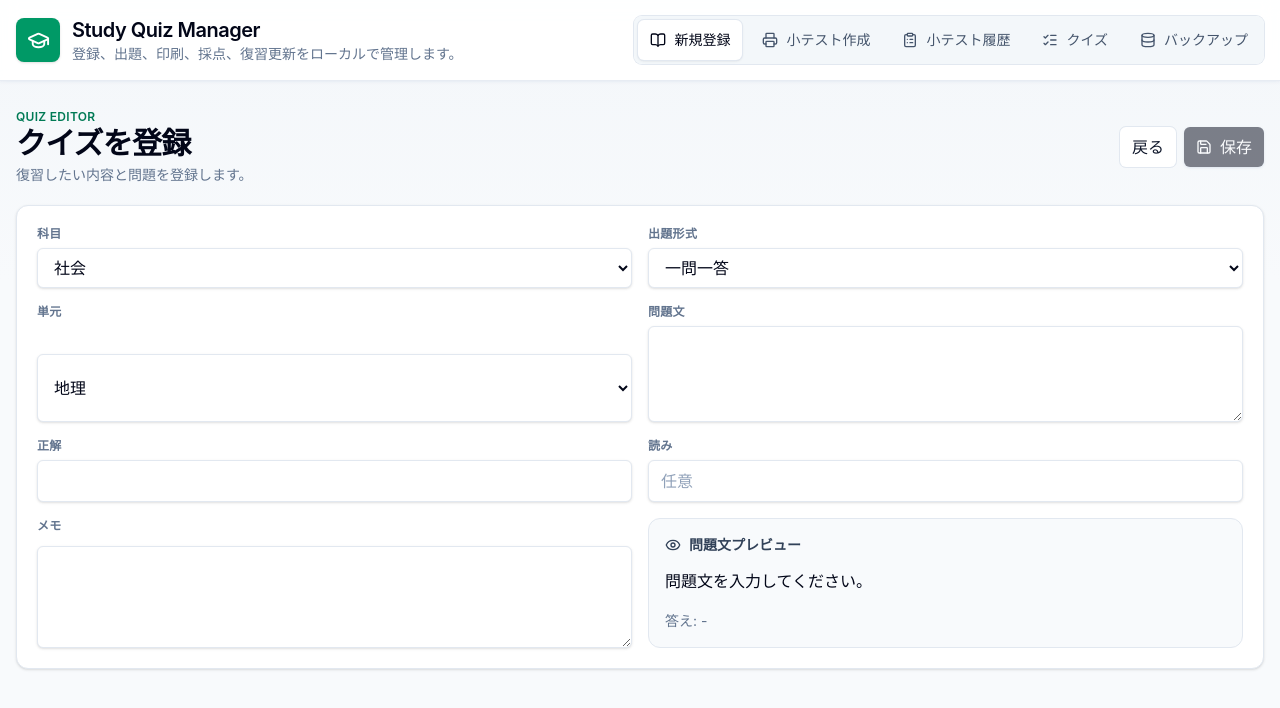
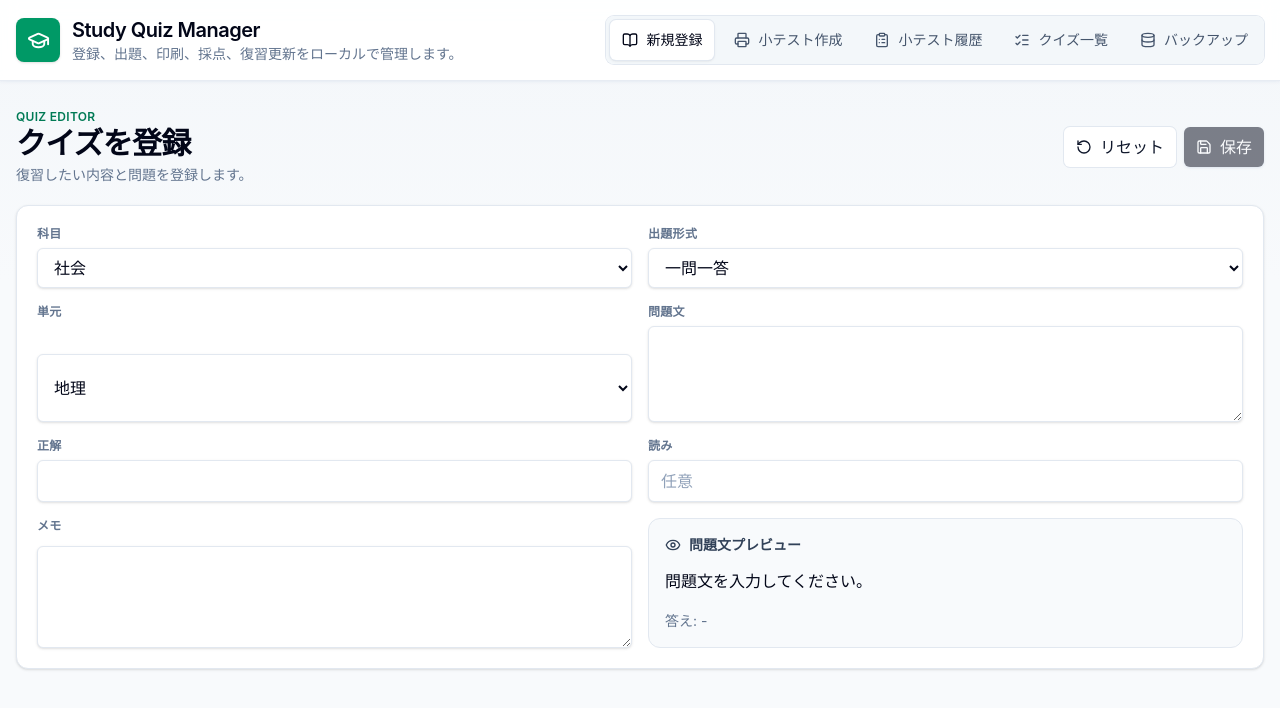
Before and after one commit to jeanbiego/study-quiz-manager, a React (Vite) app: page /items/new in a window 1280 px wide. Shown: the top 708 px of the page. Built offline with nearby package versions, Linux system fonts and the light colour scheme.

Commit message:
[codex] Improve quiz entry and filtering flows (#11)
* Refine quiz list filters

* Clean legacy metadata on restore

* Add new quiz form reset action

```diff
--- a/src/app/App.tsx
+++ b/src/app/App.tsx
@@ -14,7 +14,7 @@ const navItems = [
   { to: '/items/new', label: '新規登録', icon: BookOpen },
   { to: '/quiz/new', label: '小テスト作成', icon: Printer },
   { to: '/quizzes', label: '小テスト履歴', icon: ClipboardList },
-  { to: '/', label: 'クイズ', icon: ListChecks },
+  { to: '/', label: 'クイズ一覧', icon: ListChecks },
   { to: '/backup', label: 'バックアップ', icon: Database },
 ];
 
--- a/src/app/pages/ItemFormPage.tsx
+++ b/src/app/pages/ItemFormPage.tsx
@@ -1,4 +1,4 @@
-import { Eye, Save } from 'lucide-react';
+import { Eye, RotateCcw, Save } from 'lucide-react';
 import { FormEvent, useMemo, useState } from 'react';
 import { Link, useNavigate, useParams } from 'react-router-dom';
 import { renderQuestionText } from '../../domain/question';
@@ -74,6 +74,10 @@ export function ItemFormPage() {
     }));
   }
 
+  function resetNewItemForm() {
+    setForm(emptyForm);
+  }
+
   function submit(event: FormEvent) {
     event.preventDefault();
     const now = new Date().toISOString();
@@ -114,11 +118,18 @@ export function ItemFormPage() {
           <p className="mt-1 text-sm text-slate-500">復習したい内容と問題を登録します。</p>
         </div>
         <div className="flex gap-2">
-          <Link to="/">
-            <Button type="button" variant="secondary">
-              戻る
+          {existingItem ? (
+            <Link to="/">
+              <Button type="button" variant="secondary">
+                戻る
+              </Button>
+            </Link>
+          ) : (
+            <Button type="button" variant="secondary" onClick={resetNewItemForm}>
+              <RotateCcw size={16} />
+              リセット
             </Button>
-          </Link>
+          )}
           <Button type="submit" disabled={!form.unit || !form.questionText || !form.answer}>
             <Save size={16} />
             保存
--- a/src/app/pages/ItemsPage.tsx
+++ b/src/app/pages/ItemsPage.tsx
@@ -3,6 +3,7 @@ import { useMemo, useState } from 'react';
 import { Link } from 'react-router-dom';
 import { toDateOnly } from '../../domain/date';
 import { getStudyItemSummary, getStudyItemUnit } from '../../domain/studyItemDisplay';
+import { SUBJECT_UNITS } from '../../domain/subjectUnits';
 import { SUBJECT_LABELS, QUESTION_TYPE_LABELS } from '../../domain/types';
 import type { Result, Subject } from '../../domain/types';
 import { Badge } from '../../ui/Badge';
@@ -18,7 +19,24 @@ export function ItemsPage() {
   const [unit, setUnit] = useState('');
 
   const stateByItemId = useMemo(() => new Map(data.reviewStates.map((state) => [state.studyItemId, state])), [data.reviewStates]);
-  const units = useMemo(() => [...new Set(data.studyItems.map((item) => getStudyItemUnit(item)).filter(Boolean))].sort(), [data.studyItems]);
+  const units = useMemo(() => {
+    const registeredUnits = [
+      ...new Set(
+        data.studyItems
+          .filter((item) => !subject || item.subject === subject)
+          .map((item) => getStudyItemUnit(item))
+          .filter(Boolean),
+      ),
+    ];
+
+    if (!subject) {
+      return registeredUnits.sort();
+    }
+
+    const standardUnits = SUBJECT_UNITS[subject];
+    const additionalUnits = registeredUnits.filter((value) => !standardUnits.includes(value)).sort();
+    return [...standardUnits, ...additionalUnits];
+  }, [data.studyItems, subject]);
   const today = toDateOnly(new Date());
   const registeredCount = data.studyItems.length;
   const dueCount = data.studyItems.filter((item) => {
@@ -36,6 +54,11 @@ export function ItemsPage() {
       (!unit || itemUnit === unit)
     );
   });
+
+  function updateSubject(nextSubject: Subject | '') {
+    setSubject(nextSubject);
+    setUnit('');
+  }
 
   function deleteItem(itemId: string) {
     if (!confirm('このクイズを削除しますか。関連する復習状態と履歴も削除されます。')) {
@@ -78,7 +101,7 @@ export function ItemsPage() {
 
       <div className="grid gap-3 rounded-xl border border-slate-200 bg-white p-4 shadow-sm md:grid-cols-[1fr_160px_180px]">
         <TextInput placeholder="問題文、正解、単元で検索" value={query} onChange={(event) => setQuery(event.target.value)} />
-        <SelectInput value={subject} onChange={(event) => setSubject(event.target.value as Subject | '')}>
+        <SelectInput value={subject} onChange={(event) => updateSubject(event.target.value as Subject | '')}>
           <option value="">全科目</option>
           {Object.entries(SUBJECT_LABELS).map(([value, label]) => (
             <option key={value} value={value}>
--- a/src/infra/storage.ts
+++ b/src/infra/storage.ts
@@ -48,6 +48,10 @@ export function normalizeAppData(value: unknown): AppData {
   };
 }
 
+export function normalizeImportedAppData(value: unknown): AppData {
+  return cleanupLegacyKanjiMetadata(normalizeAppData(value));
+}
+
 function runLegacyKanjiMigration(data: AppData): AppData {
   let nextData = data;
   if (!localStorage.getItem(LEGACY_KANJI_MIGRATION_KEY)) {
--- a/src/infra/useAppData.ts
+++ b/src/infra/useAppData.ts
@@ -1,6 +1,6 @@
 import { useCallback, useEffect, useMemo, useState } from 'react';
 import type { AppData } from '../domain/types';
-import { EMPTY_APP_DATA, loadAppData, normalizeAppData, saveAppData } from './storage';
+import { EMPTY_APP_DATA, loadAppData, normalizeImportedAppData, saveAppData } from './storage';
 
 export function useAppData() {
   const [data, setData] = useState<AppData>(() => {
@@ -16,7 +16,7 @@ export function useAppData() {
   }, [data]);
 
   const replaceData = useCallback((nextData: unknown) => {
-    setData(normalizeAppData(nextData));
+    setData(normalizeImportedAppData(nextData));
   }, []);
 
   return useMemo(
```
Also changed, not shown: 1 other file (tests, documents, lock files or other folders).
